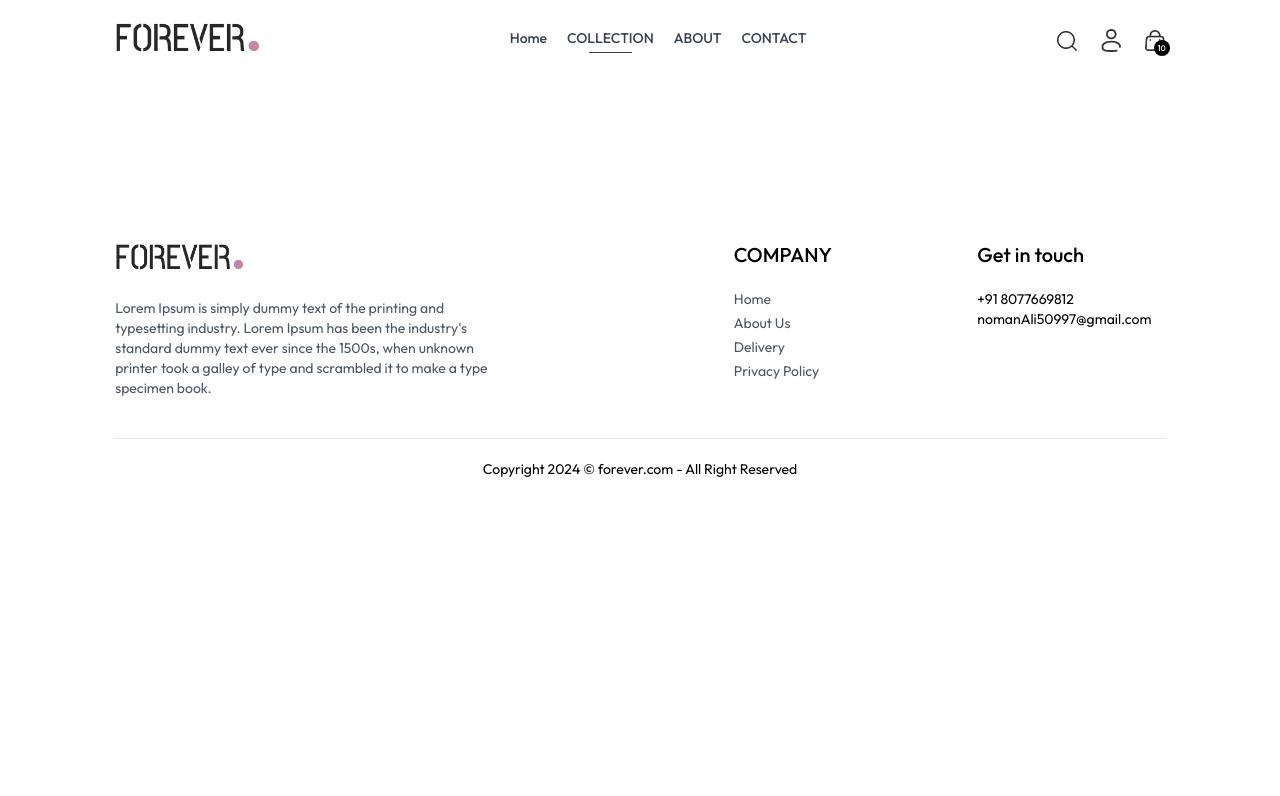
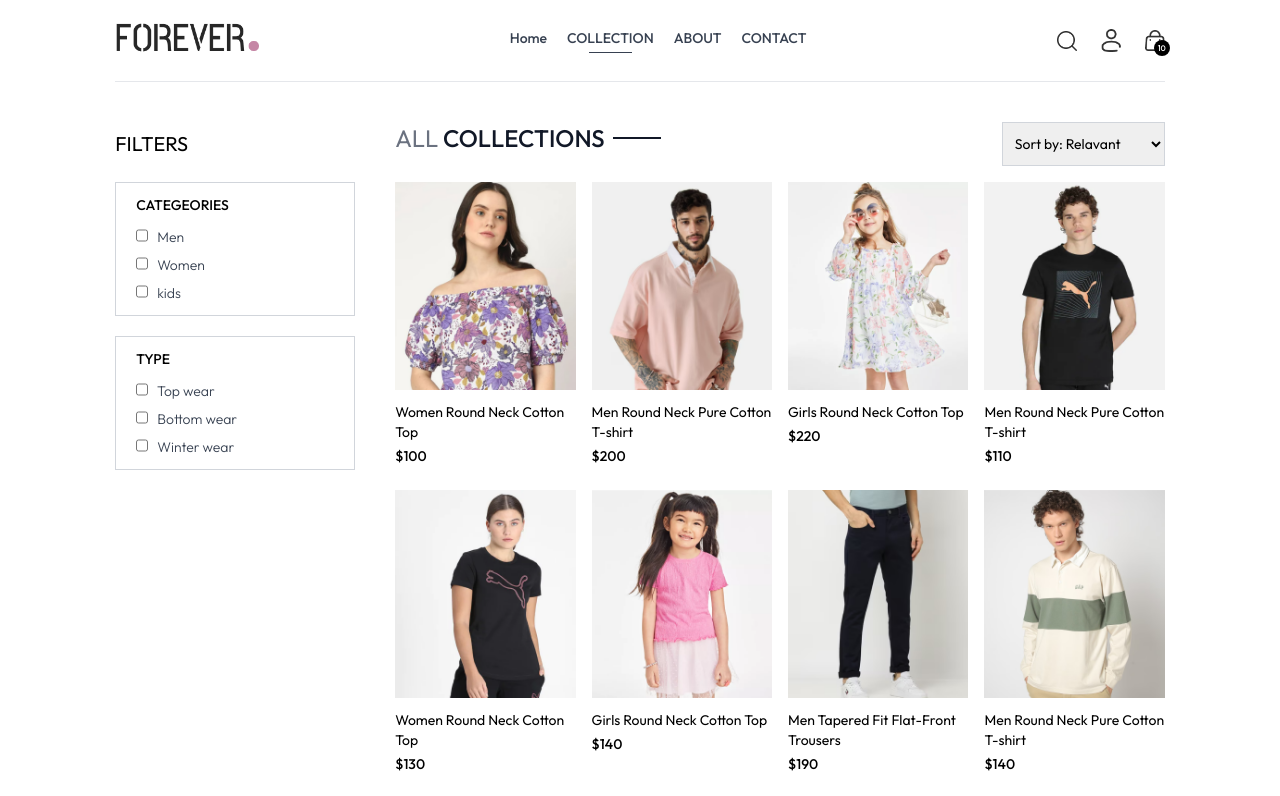
Before and after one commit to Dev-NavedAli/ECOMMERCE, a React (Vite) app in the folder frontend/: page /collection in a window 1280 px wide. Shown: the top 796 px of the page. Built offline with nearby package versions, Linux system fonts and the light colour scheme.

Commit message:
rendering all images in collection page

```diff
--- a/frontend/src/components/Footer.jsx
+++ b/frontend/src/components/Footer.jsx
@@ -22,7 +22,7 @@
                 </div>
                 <div>
                     <p className='text-xl font-medium mb-5'>Get in touch</p>
-                    <ul lassName='flex flex-col gap-1 text-gray-600'>
+                    <ul className='flex flex-col gap-1 text-gray-600'>
                         <li>+91 8077669812</li>
                         <li>nomanAli50997@gmail.com</li>
                     </ul>
--- a/frontend/src/components/Tittle.jsx
+++ b/frontend/src/components/Tittle.jsx
@@ -3,8 +3,8 @@
 const Tittle = ({text1,text2}) => {
   return (
     <div className='inline-flex gap-2 items-center mb-3'>
-      <p className='text-gray-500'>{text1}<span className='text-gray-700 font-medium'>{text2}</span></p>
-      <p className='w-8 sm:w-12 h-[1px] sm:h-[2px] bg-green-700'></p>
+      <p className='text-gray-500'>{text1}<span className='text-gray-900 font-medium'>{text2}</span></p>
+      <p className='w-8 sm:w-12 h-[1px] sm:h-[2px] bg-gray-900'></p>
     </div>
   )
 }
--- a/frontend/src/pages/Collection.jsx
+++ b/frontend/src/pages/Collection.jsx
@@ -1,9 +1,86 @@
-import React from 'react'
+import React, { useContext, useEffect, useState } from 'react'
+import { ShopContext } from '../context/ShopContext'
+import { assets } from '../assets/assets'
+import Tittle from '../components/Tittle'
+import ProductItem from '../components/ProductItem'
 
 const collection = () => {
+  const { products } = useContext(ShopContext)
+  const [showFilter, setShowFilter] = useState(false)
+  const [filterProducts,setFilterProducts] = useState([])  //filter ke liye state
+  const [categeory,setCategeory] = useState([])
+  const [subCateogry,setSubCategeory] = useState([])
+
+
+
+
+  useEffect(()=>{
+    setFilterProducts(products)
+  },[])
+
   return (
-    <div>
 
+    <div className='flex flex-col sm:flex-row gap-1 sm:gap-10 pt-10 border-t'>
+      {/* Filter options */}
+      <div className='min-w-60'>
+        <p onClick={() => setShowFilter(!showFilter)} className='my-2 text-xl flex items-center cursor-pointer gap-2'>FILTERS
+          <img src={assets.dropdown_icon} alt="" className={`h-3 sm:hidden ${showFilter ? "rotate-90" : ""}`} />
+        </p>
+        {/* Categeory Filter */}
+        <div className={`border border-gray-300 pl-5 py-3 mt-6 ${showFilter ? "" : "hidden"} sm:block`}>
+          <p className='mb-3 text-sm font-medium'>CATEGEORIES</p>
+          <div className="flex flex-col gap-2 text-sm font-light text-gray-700">
+            <p className='flex-gap-2'>
+              <input type="checkbox" className='w-3' value={'Menu'} /> &nbsp;  Men
+            </p>
+            <p className='flex-gap-2'>
+              <input type="checkbox" className='w-3' value={'Women'} /> &nbsp; Women
+            </p>
+            <p className='flex-gap-2'>
+              <input type="checkbox" className='w-3' value={'Kids'} /> &nbsp; kids
+            </p>
+          </div>
+        </div>
+        {/* SubCateogry Filter */}
+        <div className={`border border-gray-300 pl-5 py-3 my-5 ${showFilter ? "" : "hidden"} sm:block`}>
+          <p className='mb-3 text-sm font-medium'>TYPE</p>
+          <div className="flex flex-col gap-2 text-sm font-light text-gray-700">
+            <p className='flex-gap-2'>
+              <input type="checkbox" className='w-3' value={'Topwear'} /> &nbsp;  Top wear
+            </p>
+            <p className='flex-gap-2'>
+              <input type="checkbox" className='w-3' value={'Bottomwear'} /> &nbsp; Bottom wear
+            </p>
+            <p className='flex-gap-2'>
+              <input type="checkbox" className='w-3' value={'Winterwear'} /> &nbsp; Winter wear
+            </p>
+          </div>
+        </div>
+      </div>
+      {/* Right side */}
+      <div className='flex-1'>
+
+        <div className='flex justify-between text-base sm:text-2xl mb-4'>
+          <Tittle text1={'ALL '} text2={'COLLECTIONS'} />
+          {/* Product Sort */}
+          <select className='border border-gray-300 text-sm px-2 '>
+            <option value="relavant">Sort by: Relavant</option>
+            <option value="low-high">Sort by: Low to High</option>
+            <option value="high-low">Sort by: High to Low</option>
+          </select>
+        </div>
+
+        {/* Map the products */}
+        <div className='grid grid-cols-2 md:grid-cols-3 lg:grid-cols-4 gap-4 gap-y-6'>
+{
+  filterProducts.map((item,index)=>(
+    <ProductItem key={index} name={item.name} id={item._id} price={item.price} image={item.image}/>
+  ))
+}
+
+        </div>
+
+      </div>
     </div>
   )
 }
```
Also changed, not shown: frontend/src/index.css (+7 -5 lines), 1 other file (tests, documents, lock files or other folders).
